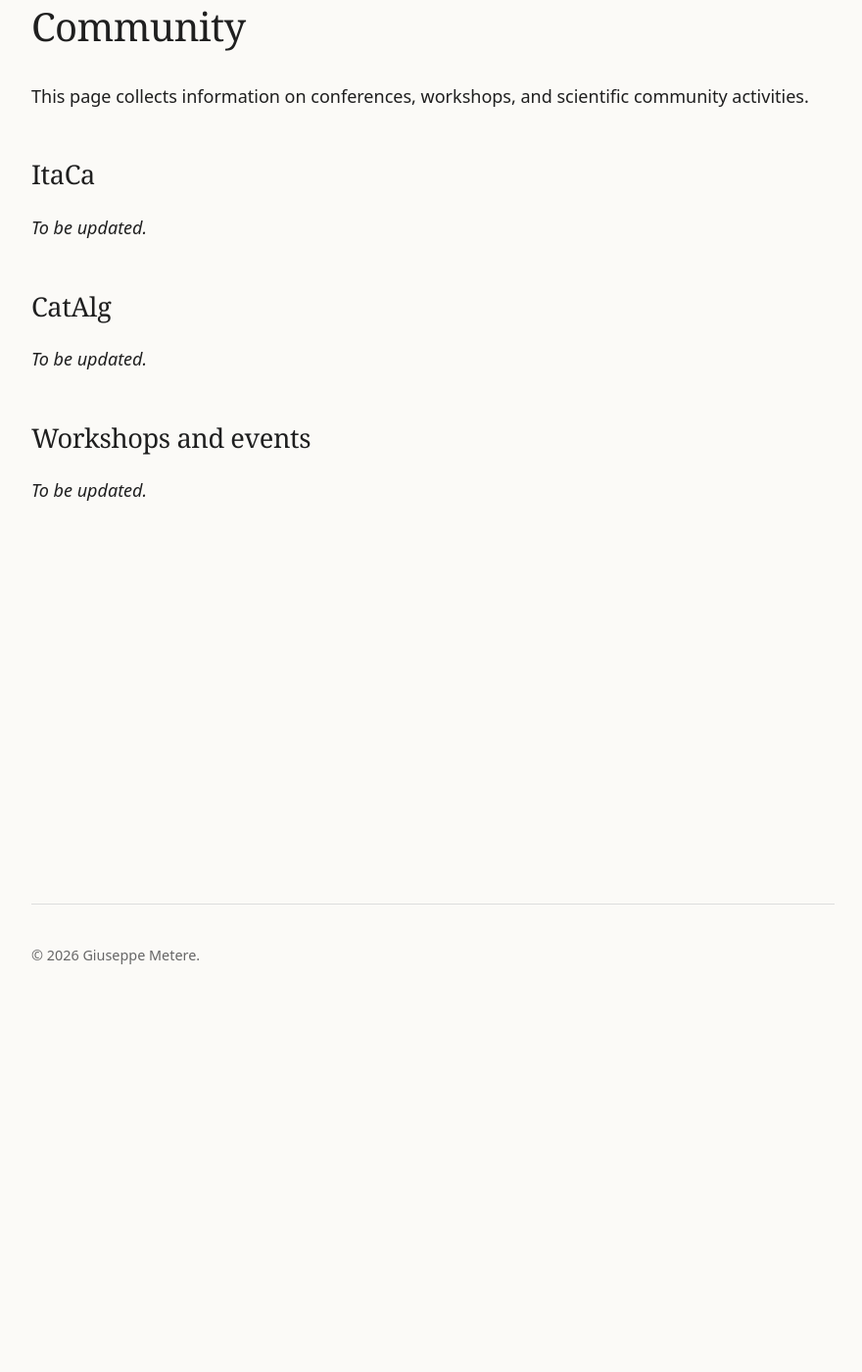
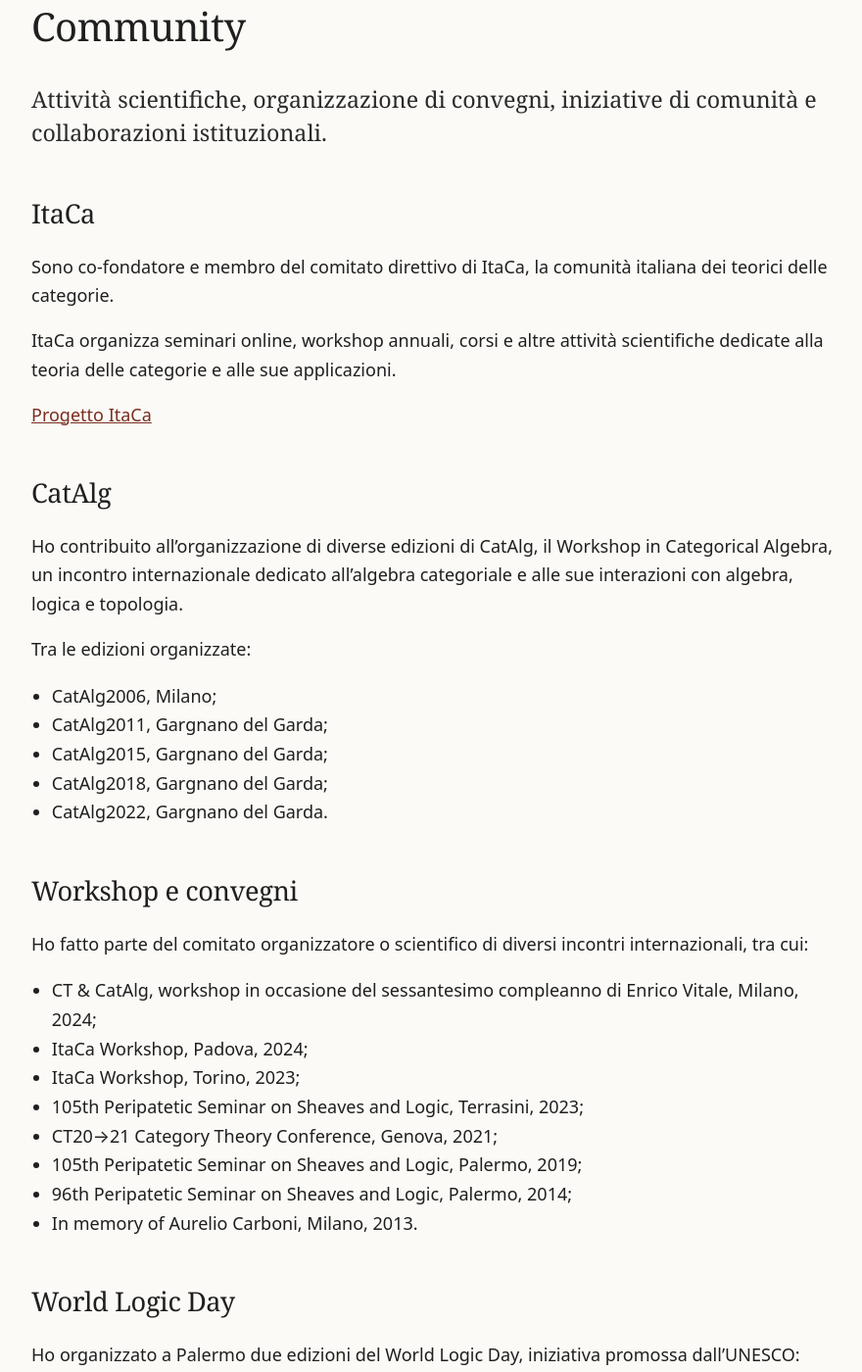
Before and after one commit to gmetere/gmetere.github.io, a Jekyll site: the page built from community.md, in a window 1280 px wide and 1400 px high, scrolled down 225 px. Shown: the whole window at 98% size, without its empty margins (198-1078 px from the left). Built offline with Jekyll 4.4.1, drawn with Linux system fonts in a browser that asks for light colours; some of the changed text lies outside the part shown.

Commit message:
Update community.md

```diff
--- a/community.md
+++ b/community.md
@@ -4,17 +4,78 @@ title: Community
 permalink: /community/
 ---
 
-This page collects information on conferences, workshops, and scientific
-community activities.
+<p class="lead">
+Attività scientifiche, organizzazione di convegni, iniziative di comunità
+e collaborazioni istituzionali.
+</p>
 
 ## ItaCa
 
-_To be updated._
+Sono co-fondatore e membro del comitato direttivo di ItaCa, la comunità
+italiana dei teorici delle categorie.
+
+ItaCa organizza seminari online, workshop annuali, corsi e altre attività
+scientifiche dedicate alla teoria delle categorie e alle sue applicazioni.
+
+[Progetto ItaCa](https://progetto-itaca.github.io/)
 
 ## CatAlg
 
-_To be updated._
+Ho contribuito all'organizzazione di diverse edizioni di CatAlg,
+il Workshop in Categorical Algebra, un incontro internazionale dedicato
+all'algebra categoriale e alle sue interazioni con algebra, logica e
+topologia.
 
-## Workshops and events
+Tra le edizioni organizzate:
 
-_To be updated._
+- CatAlg2006, Milano;
+- CatAlg2011, Gargnano del Garda;
+- CatAlg2015, Gargnano del Garda;
+- CatAlg2018, Gargnano del Garda;
+- CatAlg2022, Gargnano del Garda.
+
+## Workshop e convegni
+
+Ho fatto parte del comitato organizzatore o scientifico di diversi
+incontri internazionali, tra cui:
+
+- CT & CatAlg, workshop in occasione del sessantesimo compleanno di
+  Enrico Vitale, Milano, 2024;
+- ItaCa Workshop, Padova, 2024;
+- ItaCa Workshop, Torino, 2023;
+- 105th Peripatetic Seminar on Sheaves and Logic, Terrasini, 2023;
+- CT20→21 Category Theory Conference, Genova, 2021;
+- 105th Peripatetic Seminar on Sheaves and Logic, Palermo, 2019;
+- 96th Peripatetic Seminar on Sheaves and Logic, Palermo, 2014;
+- In memory of Aurelio Carboni, Milano, 2013.
+
+## World Logic Day
+
+Ho organizzato a Palermo due edizioni del World Logic Day, iniziativa
+promossa dall'UNESCO:
+
+- World Logic Day 2023;
+- World Logic Day 2024.
+
+## Attività editoriali e referee
+
+Sono editor della rivista scientifica *Theory and Applications of
+Categories*.
+
+Ho svolto attività di referee per riviste e istituzioni scientifiche,
+tra cui:
+
+- *Journal of Algebra and its Applications*;
+- *Theory and Applications of Categories*;
+- *Cahiers de Topologie et Géométrie Différentielle Catégoriques*;
+- *Applied Categorical Structures*;
+- *Journal of Homotopy and Related Structures*;
+- F.R.S.-FNRS, Belgio.
+
+## Affiliazioni scientifiche
+
+Sono membro di GNSAGA, il Gruppo Nazionale per le Strutture Algebriche,
+Geometriche e le loro Applicazioni dell'INdAM.
+
+Dal dicembre 2023 sono membro dell'Accademia Nazionale Scienze Lettere e
+Arti di Palermo.
```
